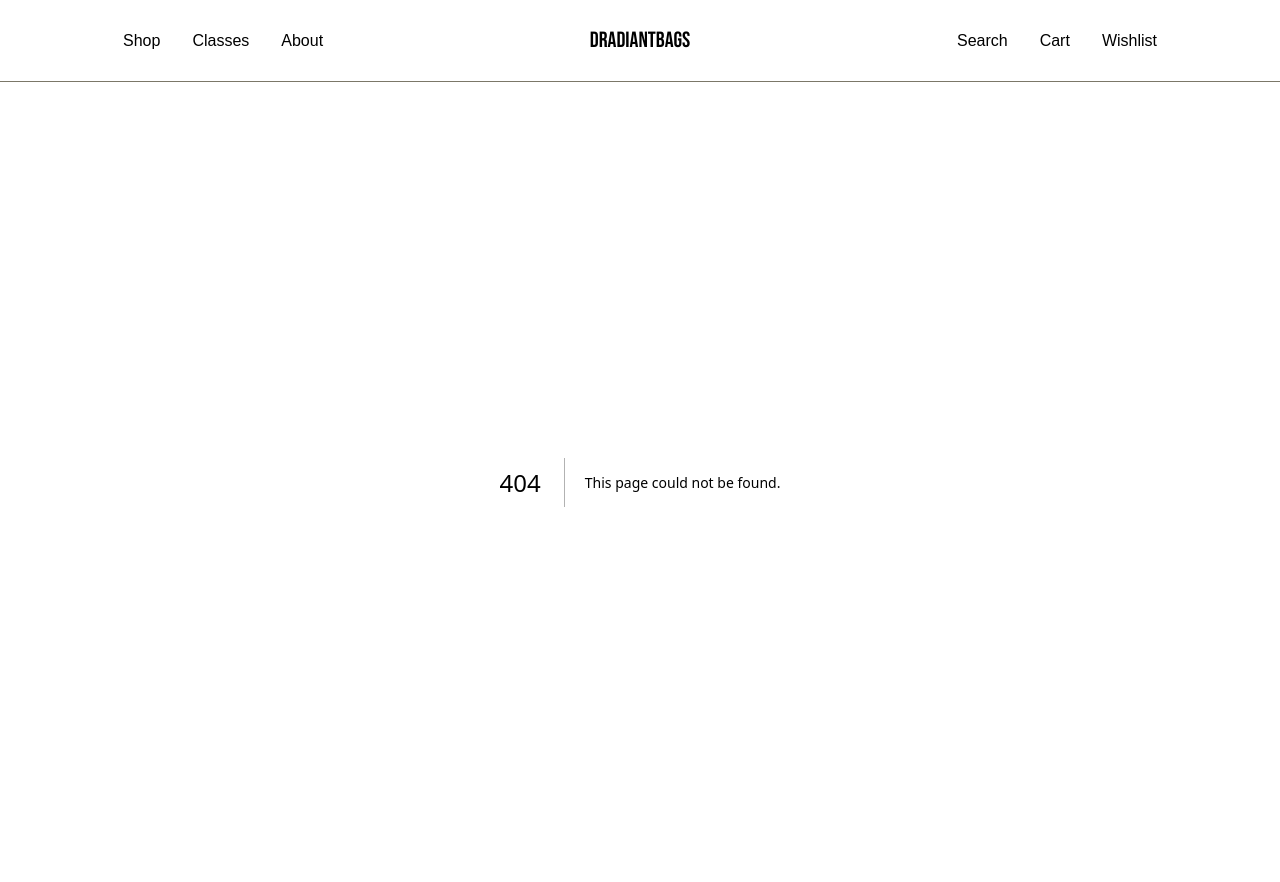
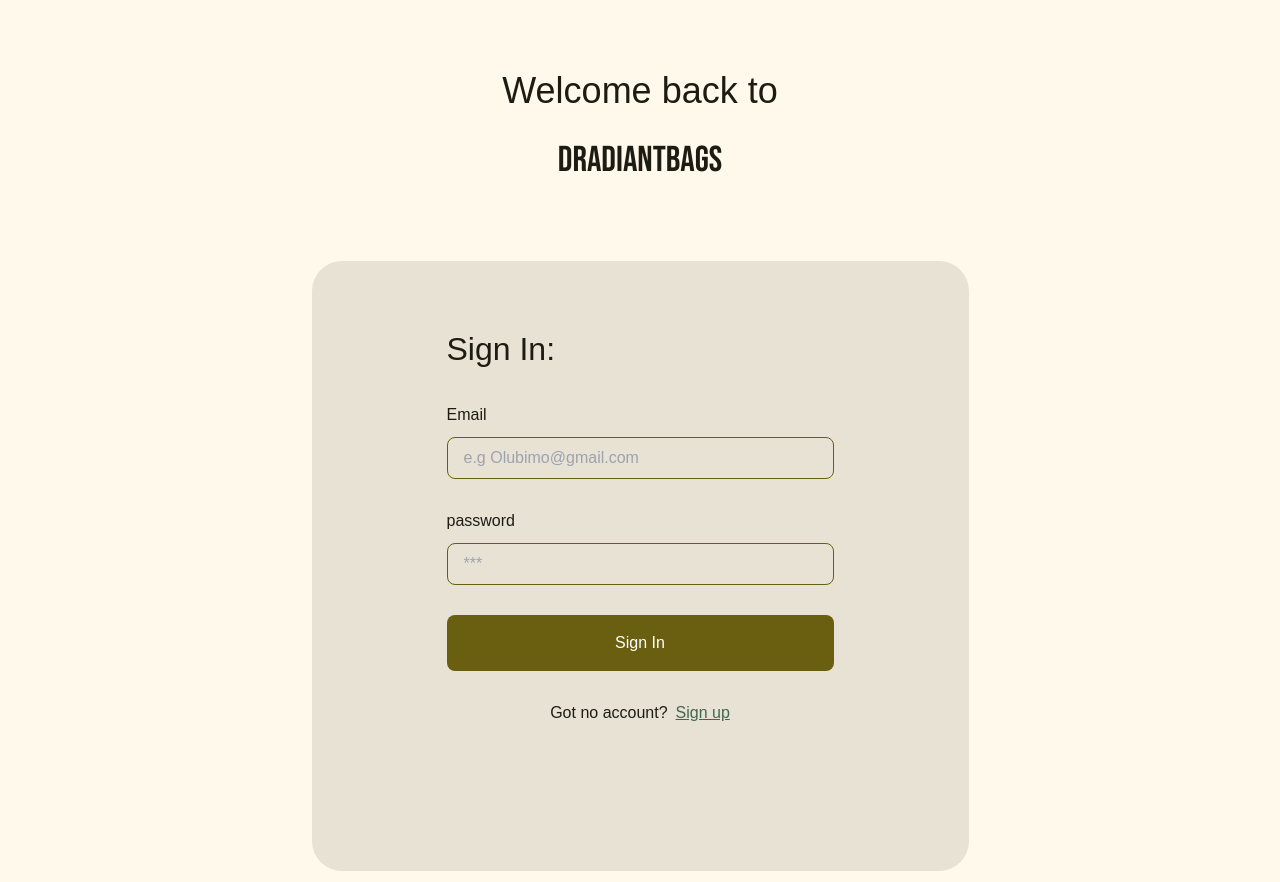
Before and after one commit to Dev-Faith/Dradiant, a Next.js app in the folder client/: page /pages/signin in a window 1280 px wide. Before the commit this address had no page. Built offline with nearby package versions, Linux system fonts and the light colour scheme; a web font is replaced by a local one.

Commit message:
done with the signin and signup pages

```diff
--- a/client/app/components/Navbar.jsx
+++ b/client/app/components/Navbar.jsx
@@ -79,6 +79,8 @@ const Layout = () => {
   }
 
   return (
+    <>
+      {currentPath !== "/pages/signin" && currentPath !== "/pages/signup" && (
         <div className="xl:px-[123px] px-[11px] lg:px-[50px] md:px-[50px] py-[24px] flex justify-between items-center border-b-[1px] w-[100%] border-[#7B7768]">
           <div className="text-[24px] xl:hidden items-start">
             <IoSearch />
@@ -91,7 +93,9 @@ const Layout = () => {
                     whileHover={{ scale: 1.5 }}
                     whileTap={{ scale: 1 }}
                     key={link.name}
-                className={`cursor-pointer hover:underline hover:text-[#2A4E3A] ${isActive(link.url) ? " underline text-[#2A4E3A]": ""}`}
+                    className={`cursor-pointer hover:underline hover:text-[#2A4E3A] ${
+                      isActive(link.url) ? " underline text-[#2A4E3A]" : ""
+                    }`}
                   >
                     {link.name}
                   </m.p>
@@ -100,14 +104,22 @@ const Layout = () => {
             )}
           </div>
           <div className="flex items-center justify-center w-full">
-        <Link href="/" ><p className="logo text-[22px] text-center cursor-pointer w-full">DRADIANTBAGS</p></Link>
+            <Link href="/">
+              <p className="logo text-[22px] text-center cursor-pointer w-full">
+                DRADIANTBAGS
+              </p>
+            </Link>
           </div>
           <div className="text-[24px] flex items-center w-[86px] justify-between xl:hidden">
             <Link href="https://bit.ly/ShopfromDradiant">
               <TiShoppingCart />
             </Link>
             <RiMenu3Line className="size-[24px]" onClick={toggleMenu} />
-        <AnimatePresence>{isMenuOpen && <MenuSheet closeMenu={toggleMenu} isOpen={isMenuOpen} />}</AnimatePresence>
+            <AnimatePresence>
+              {isMenuOpen && (
+                <MenuSheet closeMenu={toggleMenu} isOpen={isMenuOpen} />
+              )}
+            </AnimatePresence>
           </div>
           <div className="right xl:flex gap-[32px] hidden">
             {navLinks.map((link) =>
@@ -118,7 +130,9 @@ const Layout = () => {
                     whileHover={{ scale: 1.5 }}
                     whileTap={{ scale: 1 }}
                     key={link.name}
-                className={`cursor-pointer hover:underline hover:text-[#2A4E3A] ${isActive(link.url) ? " underline text-[#2A4E3A]": ""}`}
+                    className={`cursor-pointer hover:underline hover:text-[#2A4E3A] ${
+                      isActive(link.url) ? " underline text-[#2A4E3A]" : ""
+                    }`}
                   >
                     {link.name}
                   </m.p>
@@ -127,6 +141,8 @@ const Layout = () => {
             )}
           </div>
         </div>
+      )}
+    </>
   );
 }
 export default Layout;
--- /dev/null
+++ b/client/app/pages/signin/page.jsx
@@ -0,0 +1,45 @@
+const page = () => {
+  return (
+    <div className="px-[125px] pt-[64px] flex flex-col items-center gap-[73px]">
+      <div className="welcome flex flex-col gap-[16px] justify-center">
+        <p className="text-[36px] text-center">Welcome back to</p>
+        <p className="text-[36px] logo text-center">DRADIANTBAGS</p>
+      </div>
+      <form className="flex flex-col w-[657px] h-[610px] rounded-[30px] bg-[#E8E2D4] px-[135px] py-[64px] gap-[30px] items-center">
+        <p className="signin text-[32px] self-start">Sign In:</p>
+        <div className="email self-start flex flex-col gap-[10px] w-full">
+          <label htmlFor="" className="self-start">
+            Email
+          </label>
+          <input
+            type="email"
+            className="self-start bg-[#E8E2D4] border-[1px] border-[#6A5F11] px-[16px] py-[8px] w-full rounded-[8px] outline-none"
+            placeholder="e.g Olubimo@gmail.com"
+          />
+        </div>
+        <div className="password self-start flex flex-col gap-[10px] w-full">
+          <label htmlFor="" className="self-start">
+            password
+          </label>
+          <input
+            type="password"
+            className="self-start bg-[#E8E2D4] border-[1px] border-[#6A5F11] px-[16px] py-[8px] w-full rounded-[8px] outline-none"
+            placeholder="***"
+          />
+        </div>
+        <button
+          type="submit"
+          className="self-start bg-[#6A5F11] text-[16px] text-[#fff] p-[16px] rounded-[8px] w-full"
+        >
+          Sign In
+        </button>
+        <div className="signup flex items-center gap-[8px]">
+          <p className="text-[16px]">Got no account?</p>
+          <p className="text-[#426651] underline text-[16px]">Sign up</p>
+        </div>
+      </form>
+    </div>
+  );
+};
+
+export default page;
--- /dev/null
+++ b/client/app/pages/signup/page.jsx
@@ -0,0 +1,45 @@
+const page = () => {
+  return (
+    <div className="px-[125px] pt-[64px] flex flex-col items-center gap-[73px]">
+      <div className="welcome flex flex-col gap-[16px] justify-center">
+        <p className="text-[36px] text-center">Welcome back to</p>
+        <p className="text-[36px] logo text-center">DRADIANTBAGS</p>
+      </div>
+      <form className="flex flex-col w-[657px] h-[610px] rounded-[30px] bg-[#E8E2D4] px-[135px] py-[64px] gap-[30px] items-center">
+        <p className="signin text-[32px] self-start">Sign Up:</p>
+        <div className="email self-start flex flex-col gap-[10px] w-full">
+          <label htmlFor="" className="self-start">
+            Email
+          </label>
+          <input
+            type="email"
+            className="self-start bg-[#E8E2D4] border-[1px] border-[#6A5F11] px-[16px] py-[8px] w-full rounded-[8px] outline-none"
+            placeholder="e.g Olubimo@gmail.com"
+          />
+        </div>
+        <div className="password self-start flex flex-col gap-[10px] w-full">
+          <label htmlFor="" className="self-start">
+            password
+          </label>
+          <input
+            type="password"
+            className="self-start bg-[#E8E2D4] border-[1px] border-[#6A5F11] px-[16px] py-[8px] w-full rounded-[8px] outline-none"
+            placeholder="***"
+          />
+        </div>
+        <button
+          type="submit"
+          className="self-start bg-[#6A5F11] text-[16px] text-[#fff] p-[16px] rounded-[8px] w-full"
+        >
+          Sign Up
+        </button>
+        <div className="signup flex items-center gap-[8px]">
+          <p className="text-[16px]">Got an account already?</p>
+          <p className="text-[#426651] underline text-[16px]">Sign In</p>
+        </div>
+      </form>
+    </div>
+  );
+};
+
+export default page;
```
Lines whose indentation alone changed are shown as unchanged.
